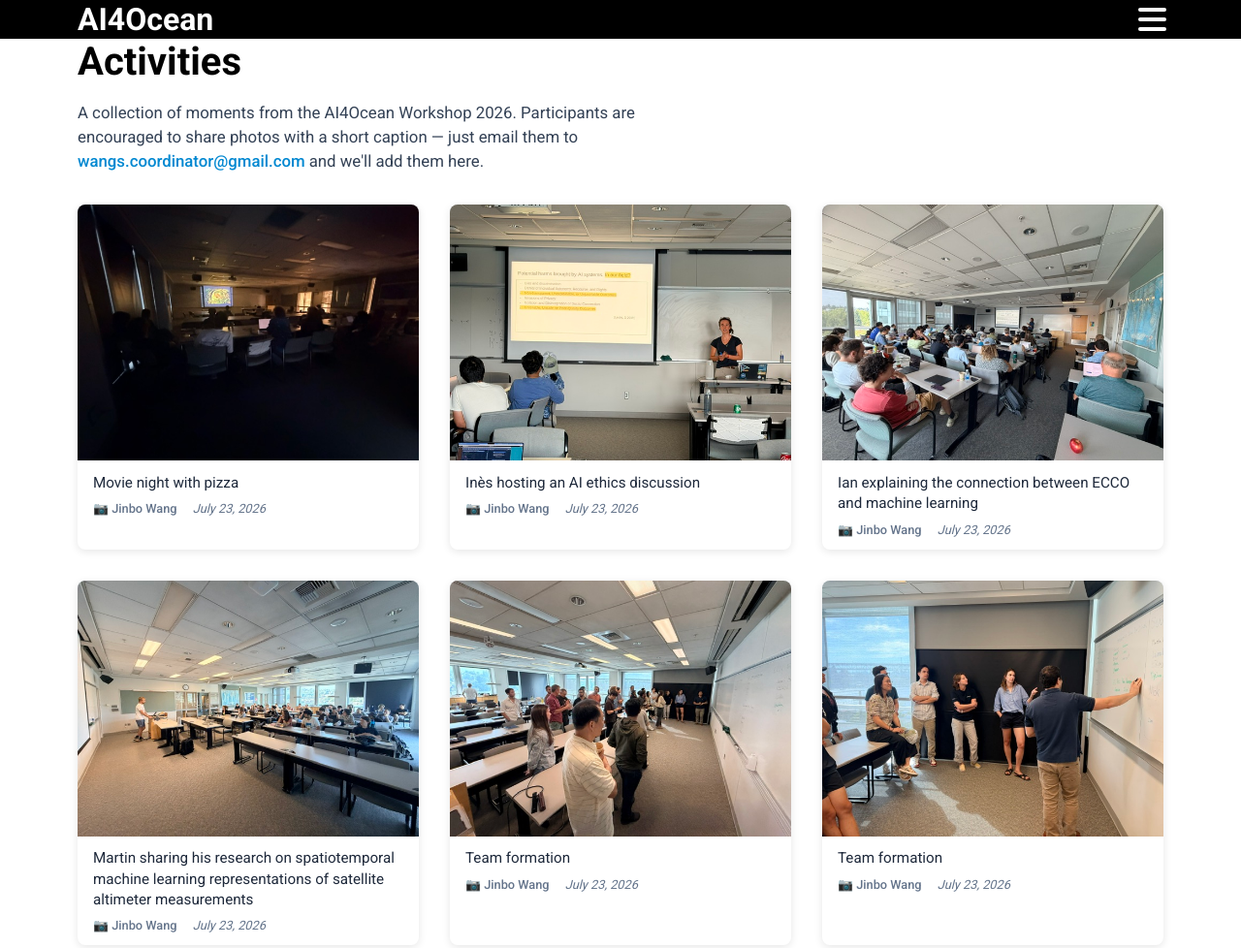
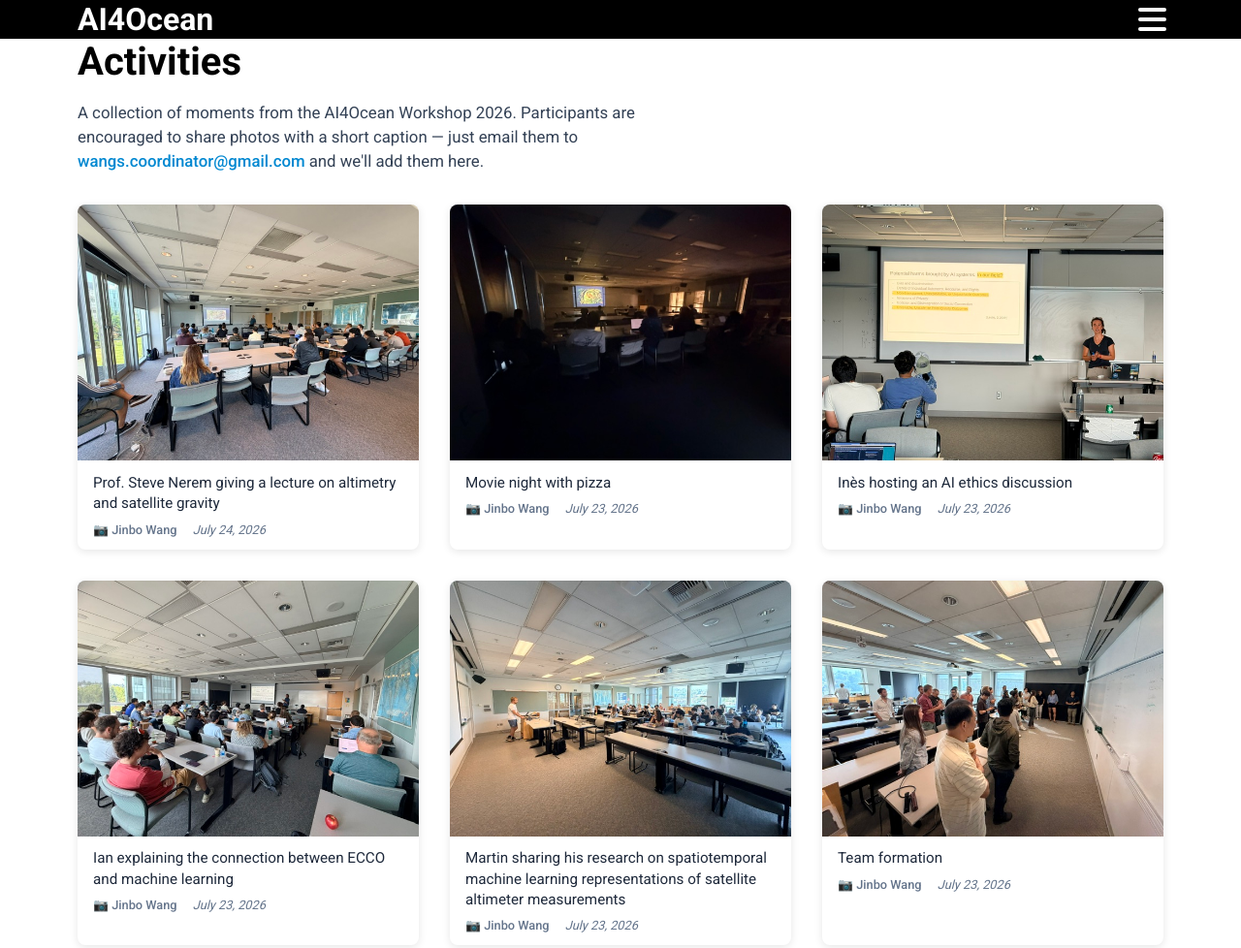
Before and after one commit to AI-for-Ocean/workshop2026, an Astro site: page /workshop2026/activities in a window 1280 px wide. Shown: the top 978 px of the page at 97% size. Built offline with nearby package versions, Linux system fonts and the light colour scheme; Astro itself is replaced by a stand-in of ours.

Commit message:
Add gallery photo: Prof. Steve Nerem giving a lecture on altimetry and satellite gravity

```diff
--- a/src/components/Activities.astro
+++ b/src/components/Activities.astro
@@ -20,6 +20,7 @@ import ianExplainingEccoMl from "../assets/gallery/ian-explaining-ecco-ml.jpg";
 import martinSpatiotemporalMlAltimeter from "../assets/gallery/martin-spatiotemporal-ml-altimeter.jpg";
 import inesHostingAiEthicsDiscussion from "../assets/gallery/ines-hosting-ai-ethics-discussion.jpg";
 import movieNightPizza from "../assets/gallery/movie-night-pizza.jpg";
+import neremAltimetrySatelliteGravityLecture from "../assets/gallery/nerem-altimetry-satellite-gravity-lecture.jpg";
 
 const galleryImages: Record<string, ImageMetadata> = {
   "sample-workshop-photo.png": sampleWorkshopPhoto,
@@ -36,6 +37,7 @@ const galleryImages: Record<string, ImageMetadata> = {
   "martin-spatiotemporal-ml-altimeter.jpg": martinSpatiotemporalMlAltimeter,
   "ines-hosting-ai-ethics-discussion.jpg": inesHostingAiEthicsDiscussion,
   "movie-night-pizza.jpg": movieNightPizza,
+  "nerem-altimetry-satellite-gravity-lecture.jpg": neremAltimetrySatelliteGravityLecture,
 };
 
 const sortedGallery = [...galleryData].sort(
--- a/src/data/gallery.json
+++ b/src/data/gallery.json
@@ -1,4 +1,10 @@
 [
+  {
+    "image": "nerem-altimetry-satellite-gravity-lecture.jpg",
+    "caption": "Prof. Steve Nerem giving a lecture on altimetry and satellite gravity",
+    "submitter": "Jinbo Wang",
+    "date": "2026-07-24"
+  },
   {
     "image": "movie-night-pizza.jpg",
     "caption": "Movie night with pizza",
```
Also changed, not shown: src/assets/gallery/nerem-altimetry-satellite-gravity-lecture.jpg (added).
